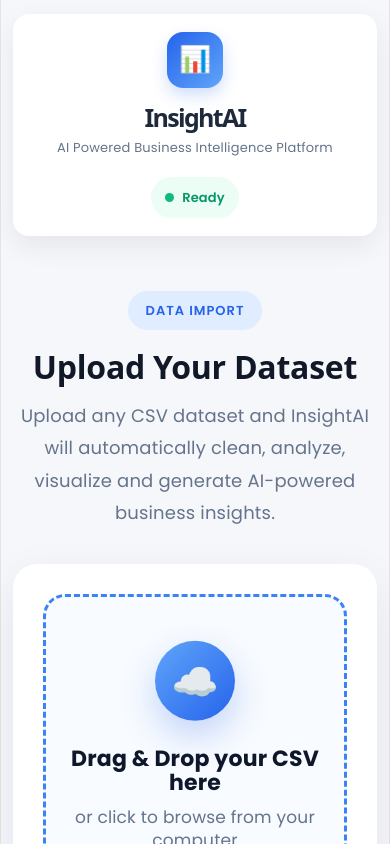
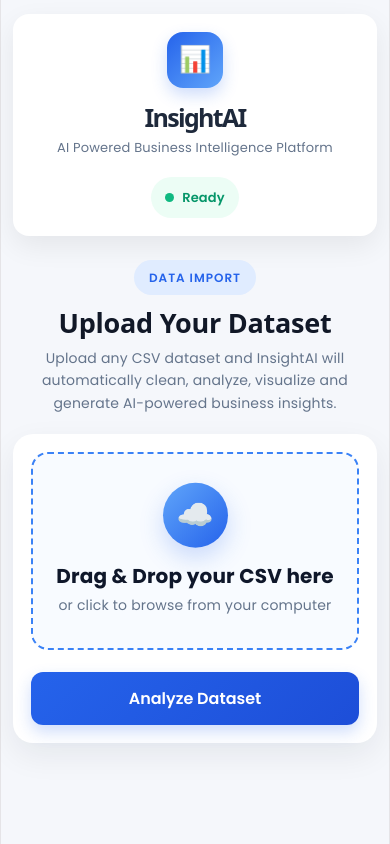
Before and after one commit to sam-purnpatre04/InsightAI, a React app in the folder frontend/: page / in a window 390 px wide. Shown: the top 844 px of the page. Built offline with nearby package versions, Linux system fonts and the light colour scheme; the HTML template or start-up script is replaced by a standard one.

Commit message:
update upload file

```diff
--- a/frontend/src/components/Upload.css
+++ b/frontend/src/components/Upload.css
@@ -1,476 +1,417 @@
-/* =====================================================
-UPLOAD SECTION
-===================================================== */
-
-.upload-container{
-
-    width:100%;
-
-    margin:55px 0;
-
+.upload-container {
+    width: 100%;
+    margin: 28px 0;
 }
 
-/* =====================================================
-HEADER
-===================================================== */
 
-.upload-header{
 
-    text-align:center;
-
-    margin-bottom:35px;
-
+.upload-header {
+    text-align: center;
+    margin-bottom: 24px;
 }
 
-.upload-badge{
+.upload-badge {
+    display: inline-block;
 
-    display:inline-block;
+    padding: 6px 15px;
 
-    padding:8px 18px;
+    background: #e0ecff;
+    color: #2563eb;
 
-    background:#e0ecff;
+    border-radius: 30px;
 
-    color:#2563eb;
+    font-size: 12px;
+    font-weight: 600;
 
-    border-radius:30px;
+    letter-spacing: 1px;
 
-    font-size:13px;
-
-    font-weight:600;
-
-    letter-spacing:1px;
-
-    margin-bottom:18px;
-
+    margin-bottom: 12px;
 }
 
-.upload-header h2{
+.upload-header h2 {
+    font-size: 34px;
 
-    font-size:40px;
+    color: #111827;
 
-    color:#111827;
+    font-weight: 700;
 
-    font-weight:700;
-
-    margin-bottom:14px;
-
+    margin-bottom: 8px;
 }
 
-.upload-header p{
+.upload-header p {
+    max-width: 680px;
 
-    max-width:700px;
+    margin: auto;
 
-    margin:auto;
+    color: #64748b;
 
-    color:#64748b;
+    font-size: 16px;
 
-    font-size:18px;
-
-    line-height:1.8;
-
+    line-height: 1.6;
 }
 
-/* =====================================================
-CARD
-===================================================== */
 
-.upload-card{
 
-    width:100%;
+.upload-card {
+    width: 100%;
 
-    max-width:820px;
+    max-width: 760px;
 
-    margin:auto;
+    margin: auto;
 
-    background:white;
+    background: white;
 
-    border-radius:24px;
+    border-radius: 20px;
 
-    padding:40px;
+    padding: 28px;
 
     box-shadow:
-        0 15px 45px rgba(15,23,42,.08);
-
+        0 12px 32px rgba(15, 23, 42, 0.07);
 }
 
-/* =====================================================
-UPLOAD BOX
-===================================================== */
 
-.file-box{
 
-    border:3px dashed #3b82f6;
+.file-box {
+    border: 2px dashed #3b82f6;
 
-    border-radius:22px;
+    border-radius: 17px;
 
-    background:#f8fbff;
+    background: #f8fbff;
 
-    padding:55px 30px;
+    padding: 34px 25px;
 
-    cursor:pointer;
+    cursor: pointer;
 
-    display:flex;
+    display: flex;
 
-    flex-direction:column;
+    flex-direction: column;
 
-    align-items:center;
+    align-items: center;
 
-    transition:.35s;
-
+    transition: 0.3s;
 }
 
-.file-box:hover{
+.file-box:hover {
+    background: #eef6ff;
 
-    background:#eef6ff;
+    border-color: #2563eb;
 
-    border-color:#2563eb;
-
-    transform:translateY(-5px);
-
+    transform: translateY(-2px);
 }
 
-/* =====================================================
-CLOUD
-===================================================== */
 
-.cloud-circle{
 
-    width:95px;
 
-    height:95px;
+.cloud-circle {
+    width: 72px;
+    height: 72px;
 
-    border-radius:50%;
+    border-radius: 50%;
 
-    background:linear-gradient(135deg,#60a5fa,#2563eb);
+    background: linear-gradient(
+        135deg,
+        #60a5fa,
+        #2563eb
+    );
 
-    display:flex;
+    display: flex;
 
-    justify-content:center;
+    justify-content: center;
+    align-items: center;
 
-    align-items:center;
+    font-size: 34px;
 
-    font-size:45px;
+    color: white;
 
-    color:white;
+    margin-bottom: 16px;
 
-    margin-bottom:25px;
+    animation: floatCloud 3s ease-in-out infinite;
 
-    animation:floatCloud 3s ease-in-out infinite;
-
-    box-shadow:0 15px 35px rgba(37,99,235,.25);
-
+    box-shadow:
+        0 10px 24px rgba(37, 99, 235, 0.22);
 }
 
-@keyframes floatCloud{
+@keyframes floatCloud {
 
-    0%{
-
-        transform:translateY(0px);
-
+    0% {
+        transform: translateY(0);
     }
 
-    50%{
-
-        transform:translateY(-8px);
-
+    50% {
+        transform: translateY(-5px);
     }
 
-    100%{
-
-        transform:translateY(0px);
-
+    100% {
+        transform: translateY(0);
     }
 
 }
 
-/* =====================================================
-UPLOAD TEXT
-===================================================== */
 
-.file-box h3{
 
-    font-size:30px;
 
-    color:#0f172a;
+.file-box h3 {
+    font-size: 23px;
 
-    margin-bottom:12px;
+    color: #0f172a;
 
+    margin-bottom: 6px;
 }
 
-.file-box p{
+.file-box p {
+    color: #64748b;
 
-    color:#64748b;
-
-    font-size:17px;
-
+    font-size: 15px;
 }
 
-/* =====================================================
-SELECTED FILE
-===================================================== */
 
-.selected-file{
 
-    margin-top:28px;
 
-    padding:20px 25px;
+.selected-file {
+    margin-top: 20px;
 
-    background:#f8fbff;
+    padding: 15px 18px;
 
-    border-radius:18px;
+    background: #f8fbff;
 
-    display:flex;
+    border-radius: 15px;
 
-    align-items:center;
+    display: flex;
 
-    justify-content:space-between;
+    align-items: center;
 
-    border-left:6px solid #2563eb;
+    justify-content: space-between;
 
-    transition:.3s;
+    border-left: 5px solid #2563eb;
 
+    transition: 0.3s;
 }
 
-.selected-file:hover{
-
-    transform:translateY(-2px);
-
+.selected-file:hover {
+    transform: translateY(-2px);
 }
 
-.csv-icon{
+.csv-icon {
+    width: 48px;
+    height: 48px;
 
-    width:60px;
+    border-radius: 12px;
 
-    height:60px;
+    background: #e8f0ff;
 
-    border-radius:15px;
+    display: flex;
 
-    background:#e8f0ff;
+    align-items: center;
 
-    display:flex;
+    justify-content: center;
 
-    align-items:center;
+    font-size: 23px;
 
-    justify-content:center;
-
-    font-size:28px;
-
+    flex-shrink: 0;
 }
 
-.file-info{
+.file-info {
+    flex: 1;
 
-    flex:1;
-
-    margin-left:20px;
-
+    margin-left: 15px;
 }
 
-.file-info h4{
+.file-info h4 {
+    color: #111827;
 
-    color:#111827;
+    font-size: 16px;
 
-    font-size:18px;
-
-    margin-bottom:5px;
-
+    margin-bottom: 3px;
 }
 
-.file-info span{
+.file-info span {
+    color: #64748b;
 
-    color:#64748b;
-
-    font-size:14px;
-
+    font-size: 13px;
 }
 
-.success-icon{
+.success-icon {
+    width: 38px;
+    height: 38px;
 
-    width:45px;
+    border-radius: 50%;
 
-    height:45px;
+    background: #22c55e;
 
-    border-radius:50%;
+    color: white;
 
-    background:#22c55e;
+    display: flex;
 
-    color:white;
+    align-items: center;
 
-    display:flex;
+    justify-content: center;
 
-    align-items:center;
+    font-size: 18px;
 
-    justify-content:center;
+    font-weight: bold;
 
-    font-size:22px;
-
-    font-weight:bold;
-
+    flex-shrink: 0;
 }
 
-/* =====================================================
-BUTTON
-===================================================== */
 
-.upload-btn{
 
-    width:100%;
 
-    margin-top:35px;
+.upload-btn {
+    width: 100%;
 
-    padding:18px;
+    margin-top: 22px;
 
-    border:none;
+    padding: 14px;
 
-    border-radius:16px;
+    border: none;
 
-    background:linear-gradient(135deg,#2563eb,#1d4ed8);
+    border-radius: 12px;
 
-    color:white;
+    background: linear-gradient(
+        135deg,
+        #2563eb,
+        #1d4ed8
+    );
 
-    font-size:18px;
+    color: white;
 
-    font-weight:600;
+    font-size: 16px;
 
-    cursor:pointer;
+    font-weight: 600;
 
-    transition:.35s;
+    cursor: pointer;
 
+    transition: 0.3s;
 }
 
-.upload-btn:hover{
+.upload-btn:hover {
+    transform: translateY(-2px);
 
-    transform:translateY(-3px);
-
-    box-shadow:0 15px 30px rgba(37,99,235,.28);
-
+    box-shadow:
+        0 10px 22px rgba(37, 99, 235, 0.25);
 }
 
-.upload-btn:disabled{
+.upload-btn:disabled {
+    opacity: 0.65;
 
-    opacity:.65;
-
-    cursor:not-allowed;
-
+    cursor: not-allowed;
 }
 
-/* =====================================================
-LOADING
-===================================================== */
 
-.loading{
 
-    margin-top:25px;
 
-    display:flex;
+.loading {
+    margin-top: 18px;
 
-    align-items:center;
+    display: flex;
 
-    justify-content:center;
+    align-items: center;
 
-    gap:15px;
+    justify-content: center;
 
-    color:#2563eb;
+    gap: 12px;
 
-    font-weight:600;
+    color: #2563eb;
 
+    font-weight: 600;
+
+    font-size: 14px;
 }
 
-.loader{
+.loader {
+    width: 21px;
+    height: 21px;
 
-    width:26px;
+    border: 3px solid #dbeafe;
 
-    height:26px;
+    border-top: 3px solid #2563eb;
 
-    border:4px solid #dbeafe;
+    border-radius: 50%;
 
-    border-top:4px solid #2563eb;
-
-    border-radius:50%;
-
-    animation:spin 1s linear infinite;
-
+    animation: spin 1s linear infinite;
 }
 
-@keyframes spin{
+@keyframes spin {
 
-    from{
-
-        transform:rotate(0deg);
-
+    from {
+        transform: rotate(0deg);
     }
 
-    to{
-
-        transform:rotate(360deg);
-
+    to {
+        transform: rotate(360deg);
     }
 
 }
 
-/* =====================================================
-RESPONSIVE
-===================================================== */
 
-@media(max-width:900px){
 
-.upload-card{
 
-    padding:30px;
+@media (max-width: 900px) {
 
+    .upload-card {
+        padding: 24px;
     }
 
-.file-box{
-
-    padding:45px 20px;
-
+    .file-box {
+        padding: 30px 20px;
     }
 
-.file-box h3{
-
-    font-size:24px;
-
+    .file-box h3 {
+        font-size: 21px;
     }
 
-.upload-header h2{
-
-    font-size:32px;
-
+    .upload-header h2 {
+        font-size: 30px;
+    }
 }
 
+
+@media (max-width: 600px) {
+
+    .upload-container {
+        margin: 22px 0;
     }
 
-@media(max-width:600px){
-
-.selected-file{
-
-    flex-direction:column;
-
-    gap:18px;
-
-    text-align:center;
-
+    .upload-header {
+        margin-bottom: 20px;
     }
 
-.file-info{
-
-    margin-left:0;
-
+    .upload-header h2 {
+        font-size: 27px;
     }
 
-.cloud-circle{
-
-    width:80px;
-
-    height:80px;
-
-    font-size:38px;
-
+    .upload-header p {
+        font-size: 14px;
     }
 
-.file-box h3{
-
-    font-size:22px;
-
+    .upload-card {
+        padding: 18px;
     }
 
+    .selected-file {
+        flex-direction: column;
+
+        gap: 12px;
+
+        text-align: center;
     }
+
+    .file-info {
+        margin-left: 0;
+    }
+
+    .cloud-circle {
+        width: 65px;
+        height: 65px;
+
+        font-size: 30px;
+    }
+
+    .file-box h3 {
+        font-size: 20px;
+    }
+
+    .file-box p {
+        font-size: 14px;
+    }
+}
```
Lines whose indentation alone changed are shown as unchanged.
